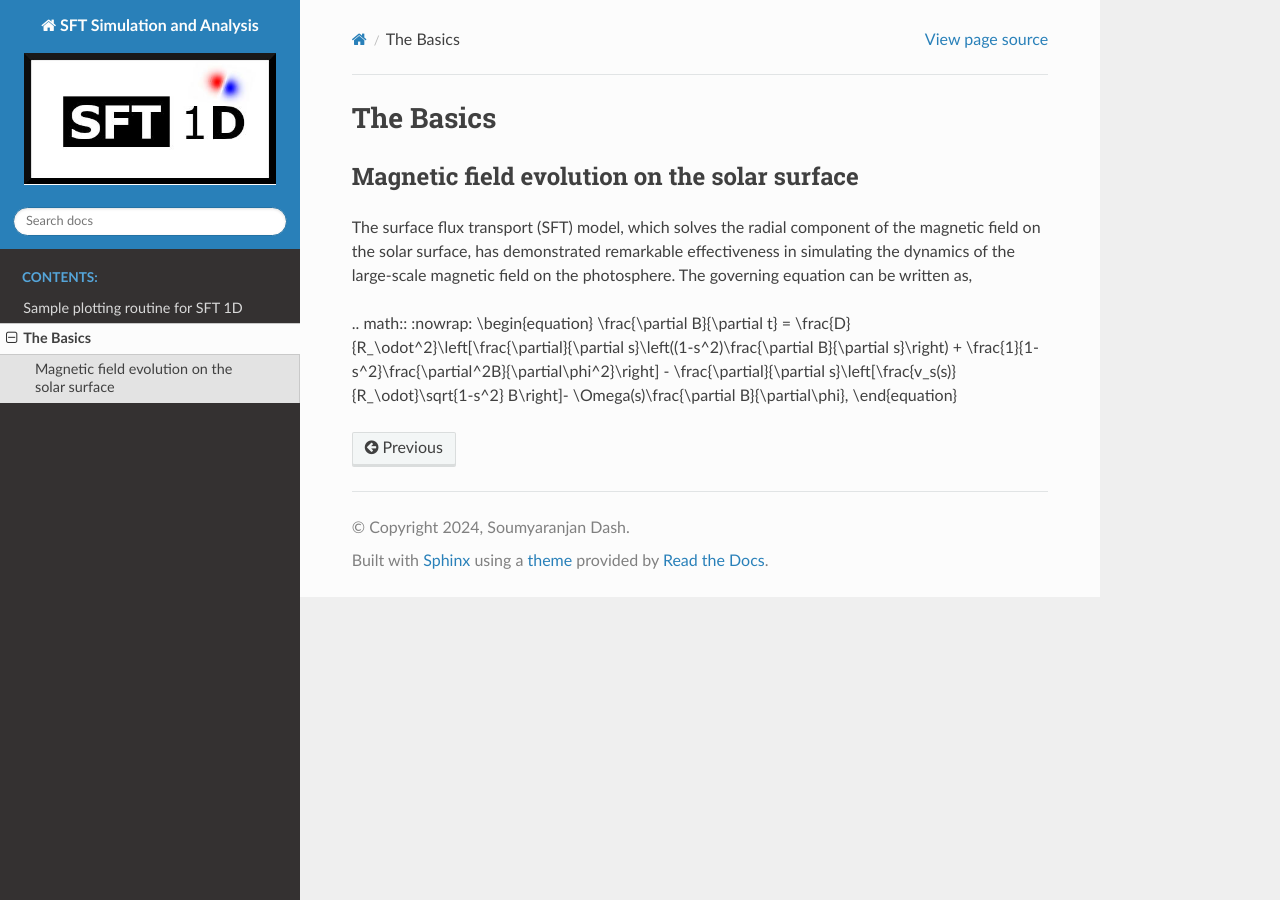
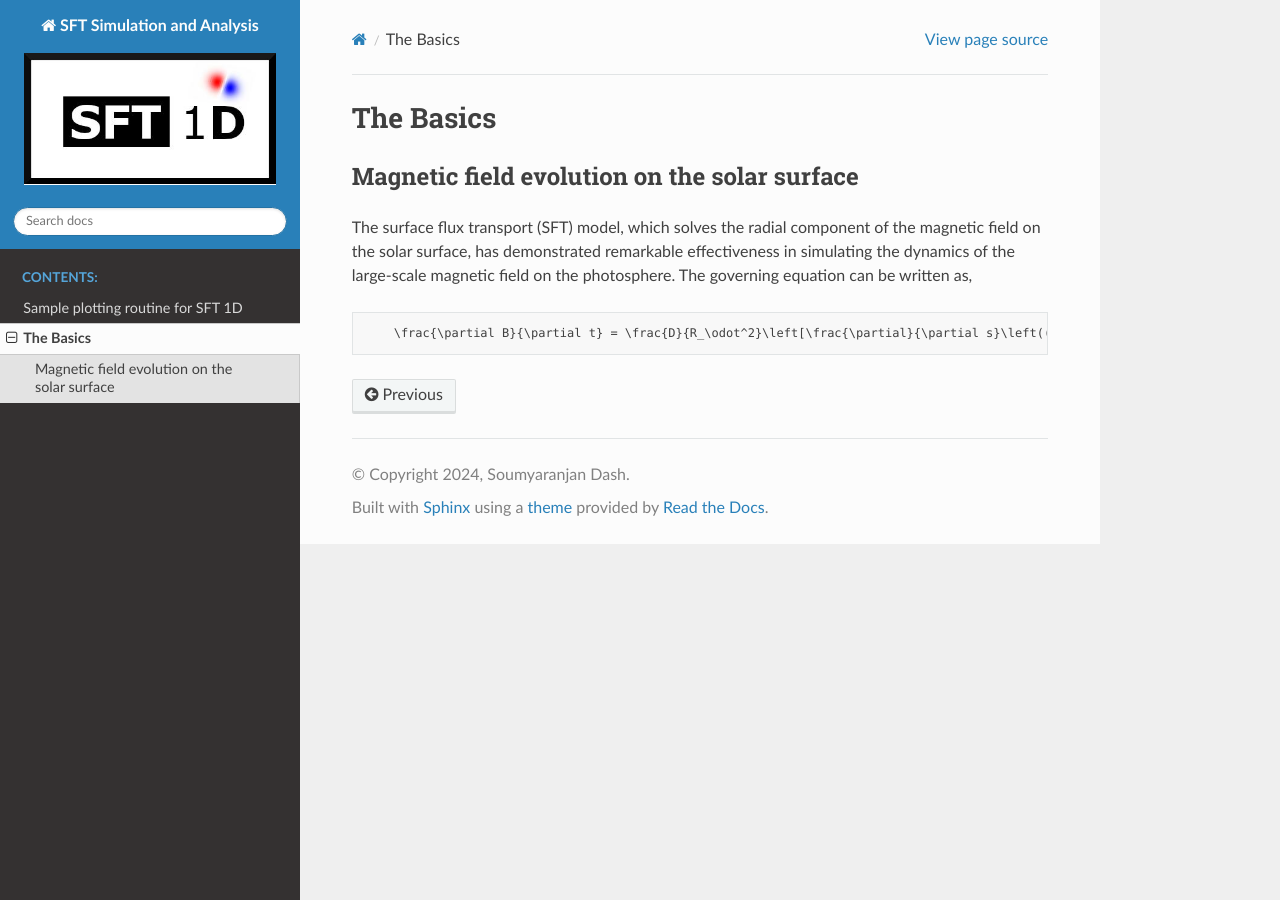
Before and after one commit to sr-dash/SFT-1D, a Sphinx documentation site: the page built from docs/sample1.md, in a window 1280 px wide. Built offline with Sphinx 7.4.7 and the Read the Docs theme 2.0.0, drawn with Linux system fonts in a browser that asks for light colours.

Commit message:
Added entries to online documentation.

````diff
--- a/docs/sample1.md
+++ b/docs/sample1.md
@@ -13,8 +13,6 @@
 magnetic field on the photosphere. The governing equation can be written
 as,
 
-.. math::
-   :nowrap:
-    \begin{equation}
+```math
     \frac{\partial B}{\partial t} = \frac{D}{R_\odot^2}\left[\frac{\partial}{\partial s}\left((1-s^2)\frac{\partial B}{\partial s}\right) + \frac{1}{1-s^2}\frac{\partial^2B}{\partial\phi^2}\right] - \frac{\partial}{\partial s}\left[\frac{v_s(s)}{R_\odot}\sqrt{1-s^2} B\right]- \Omega(s)\frac{\partial B}{\partial\phi},
-    \end{equation}
+```
````
